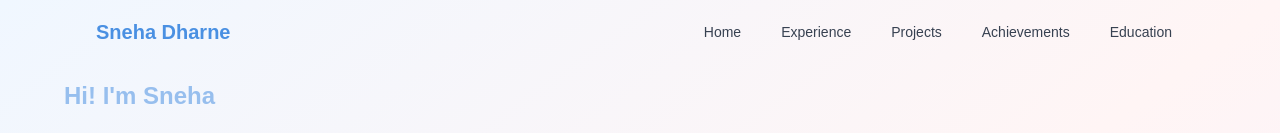
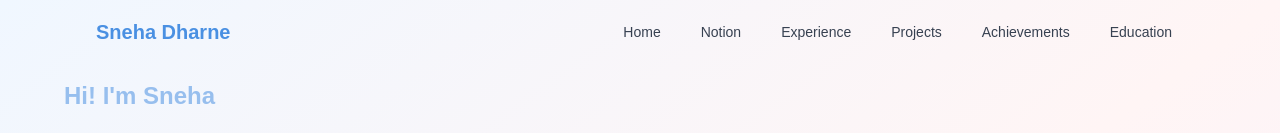
Before and after one commit to SnehaDharne/SnehaDharne, a Next.js app: page / in a window 1280 px wide. Shown: the top 133 px of the page. Built offline with nearby package versions, Linux system fonts and the light colour scheme.

Commit message:
added notion

```diff
--- a/src/components/Header.js
+++ b/src/components/Header.js
@@ -34,10 +34,12 @@ export default function Navigation() {
             <div className="ml-10 flex items-baseline space-x-4">
               {[
                 { name: "Home", href: "#" },
+                { name: "Notion", href: "https://www.notion.so/Querying-is-Easy-1cb9c1d7ede8804a9faed2fcbba03671?pvs=4"},
                 { name: "Experience", href: "#experience" },
                 { name: "Projects", href: "#projects" },
                 { name: "Achievements", href: "#achievements" },
                 { name: "Education", href: "#education" },
+
               ].map((item) => (
                 <Link
                   key={item.name}
```
